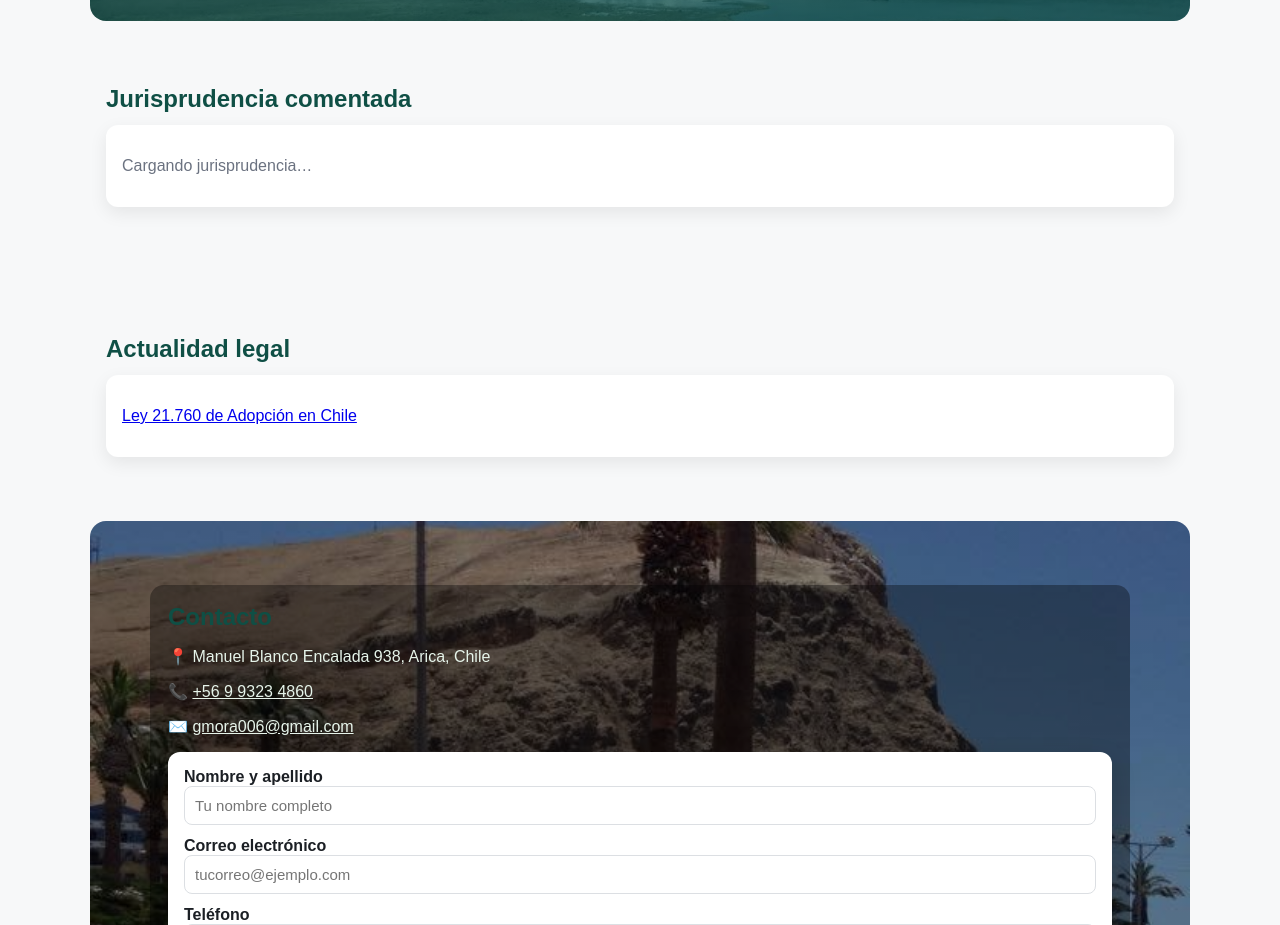
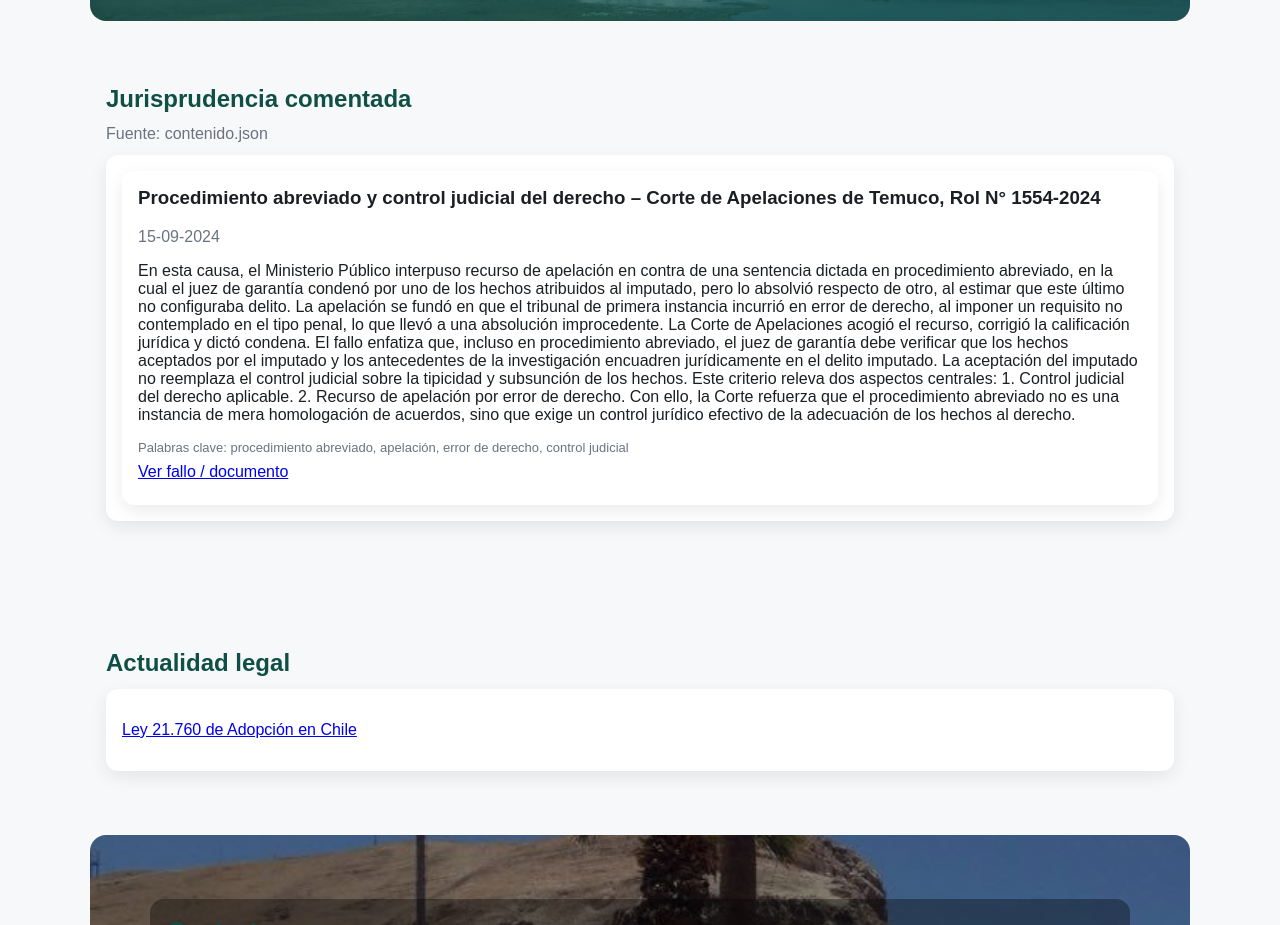
Before and after one commit to Georgette888/Sitio-Web-Georgette, a website: page index.html in a window 1280 px wide. Shown: the part 1740-2665 px from the top of the page. Drawn offline with Linux system fonts and the light colour scheme.

Commit message:
Update index.html

```diff
--- a/index.html
+++ b/index.html
@@ -135,8 +135,7 @@
   <!-- JURISPRUDENCIA (dinámica con fallback) -->
   <section id="jurisprudencia">
     <h2>Jurisprudencia comentada</h2>
-
-    <!-- Contenedor a poblar -->
+   <p id="estado-juris" class="muted" style="margin:6px 0 12px"></p>
     <div id="lista-juris" class="paper" style="display:grid; gap:16px;">
       <p class="muted">Cargando jurisprudencia…</p>
     </div>
@@ -205,17 +204,60 @@
     <p>© 2025 Georgette Mora – Abogada</p>
   </footer>
 
- {
-  "jurisprudencia": [
-    {
-      "titulo": "Procedimiento abreviado y control judicial del derecho",
-      "rol": "Corte de Apelaciones de Temuco, Rol N° 1554-2024",
-      "fecha": "2024-09-15",
-      "resumen": "En esta causa, el Ministerio Público interpuso recurso de apelación en contra de una sentencia dictada en procedimiento abreviado, en la cual el juez de garantía condenó por uno de los hechos atribuidos al imputado, pero lo absolvió respecto de otro, al estimar que este último no configuraba delito. La apelación se fundó en que el tribunal de primera instancia incurrió en error de derecho, al imponer un requisito no contemplado en el tipo penal, lo que llevó a una absolución improcedente. La Corte de Apelaciones acogió el recurso, corrigió la calificación jurídica y dictó condena.\n\nEl fallo enfatiza que, incluso en procedimiento abreviado, el juez de garantía debe verificar que los hechos aceptados por el imputado y los antecedentes de la investigación encuadren jurídicamente en el delito imputado. La aceptación del imputado no reemplaza el control judicial sobre la tipicidad y subsunción de los hechos.\n\nEste criterio releva dos aspectos centrales:\n1. Control judicial del derecho aplicable.\n2. Recurso de apelación por error de derecho.\n\nCon ello, la Corte refuerza que el procedimiento abreviado no es una instancia de mera homologación de acuerdos, sino que exige un control jurídico efectivo de la adecuación de los hechos al derecho.",
-      "palabras_clave": ["procedimiento abreviado", "apelación", "error de derecho", "control judicial"],
-      "enlace_fallo": "fallo-Temuco-1554-2024.pdf"
+   <script>
+  (async function cargarJurisprudencia() {
+    const contenedor = document.getElementById('lista-juris');
+    const estado = document.getElementById('estado-juris');
+
+    function render(items, fuente) {
+      if (estado) estado.textContent = 'Fuente: ' + fuente;
+      if (!items || !items.length) {
+        contenedor.innerHTML = '<p class="muted">Aún no hay comentarios de jurisprudencia publicados.</p>';
+        return;
+      }
+      items.sort((a,b)=>(b.fecha||'').localeCompare(a.fecha||''));
+      contenedor.innerHTML = items.map(it => {
+        const titulo = it.titulo || 'Jurisprudencia';
+        const rol = it.rol ? ` – <strong>${it.rol}</strong>` : '';
+        const fecha = it.fecha ? new Date(it.fecha).toLocaleDateString('es-CL') : '';
+        const resumen = it.resumen || '';
+        const tags = Array.isArray(it.palabras_clave) ? it.palabras_clave : [];
+        const enlace = it.enlace_fallo;
+
+        return `
+          <article class="paper">
+            <h3 style="margin-top:0">${titulo}${rol}</h3>
+            ${fecha ? `<p class="muted" style="margin:0 0 8px">${fecha}</p>` : ''}
+            <p>${resumen}</p>
+            ${tags.length ? `<p class="muted" style="font-size:13px;margin:8px 0">Palabras clave: ${tags.join(', ')}</p>` : ''}
+            ${enlace ? `<p style="margin:8px 0"><a href="${enlace}" target="_blank" rel="noopener">Ver fallo / documento</a></p>` : ''}
+          </article>
+        `;
+      }).join('');
     }
-  ]
-}
+
+    try {
+      const r = await fetch('contenido.json', { cache: 'no-store' });
+      if (!r.ok) throw new Error('HTTP ' + r.status);
+      const data = await r.json();
+      const items = Array.isArray(data) ? data : (data.jurisprudencia || []);
+      if (!items.length) throw new Error('JSON vacío');
+      return render(items, 'contenido.json');
+    } catch (e) {
+      console.warn('Fallo contenido.json → fallback:', e);
+    }
+
+    try {
+      const raw = document.getElementById('contenido-json-fallback')?.textContent || '{}';
+      const data = JSON.parse(raw);
+      const items = Array.isArray(data) ? data : (data.jurisprudencia || []);
+      return render(items, 'fallback (index.html)');
+    } catch (e2) {
+      contenedor.innerHTML = `<p>No pudimos cargar jurisprudencia.</p>`;
+    }
+  })();
+  </script>
 </body>
 </html>
+</body>
+</html>
```
